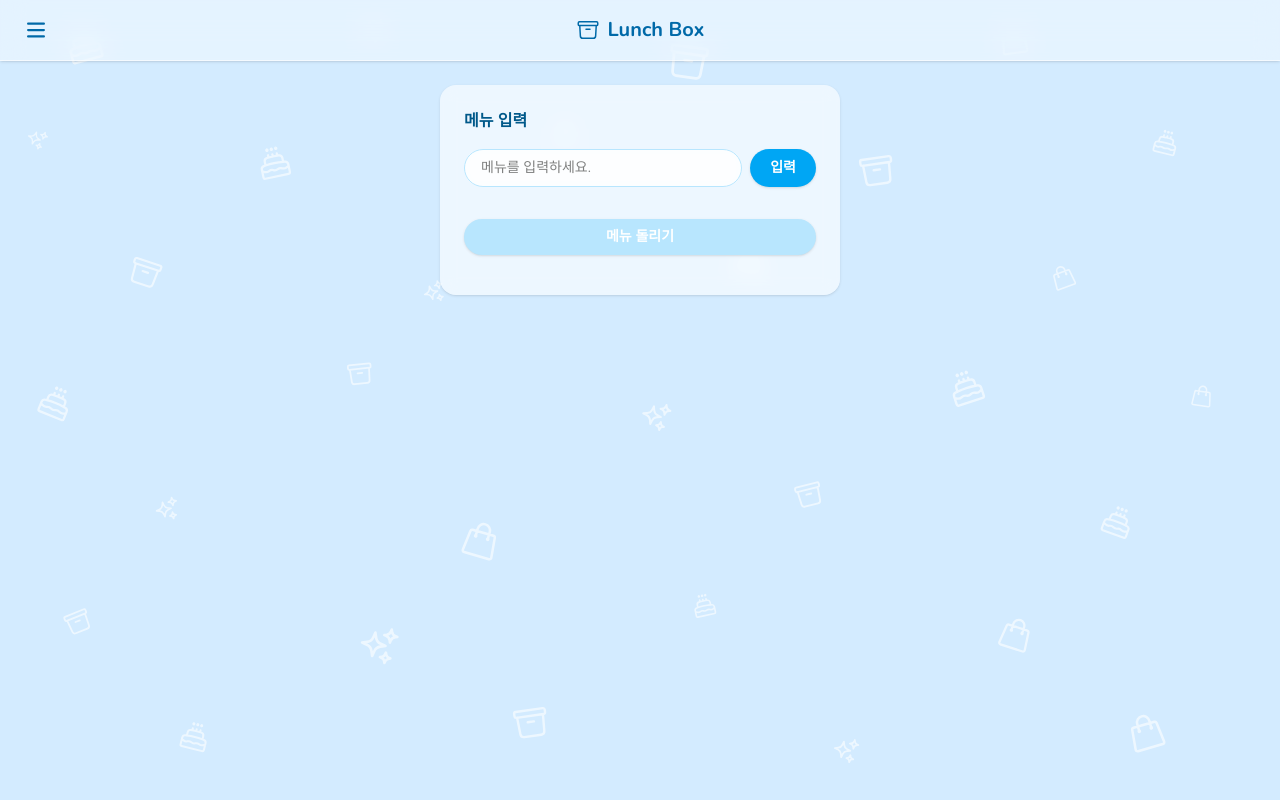
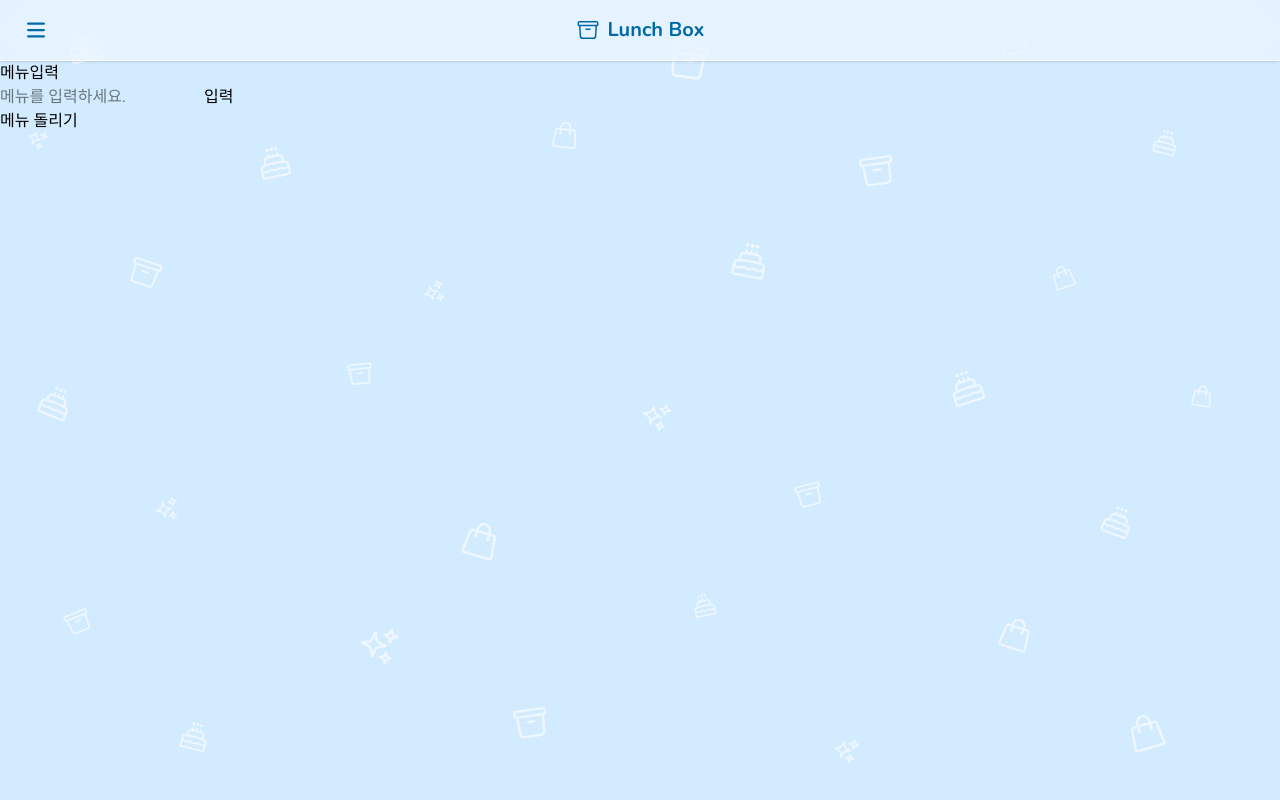
Before and after one commit to yshan8386/lunch-box, a React (Vite) app: page / in a window 1280 px wide. Built offline with nearby package versions, Linux system fonts and the light colour scheme.

Commit message:
코드 초기화

```diff
--- a/src/pages/Home.tsx
+++ b/src/pages/Home.tsx
@@ -17,19 +17,18 @@ function MenuForm({onAddMenu}: {onAddMenu: (menu:string) => void}){
   }
 
   return(
-    <form onSubmit={handleSubmit} className="flex gap-2 mb-4">
+    <>
+      <form onSubmit={handleSubmit}>
         <input
           type="text"
           value={menu}
           onChange={(e) => setMenu(e.target.value)}
-        ref={inputRef}
+          ref = {inputRef}
           placeholder='메뉴를 입력하세요.'
-        className="flex-1 px-4 py-2 rounded-full border border-sky-200 bg-white/70 backdrop-blur-sm text-sm outline-none focus:ring-2 focus:ring-sky-300 transition"
         />
-      <button className="px-5 py-2 bg-sky-500 text-white text-sm font-semibold rounded-full hover:bg-sky-600 transition-colors shadow-sm">
-        입력
-      </button>
+        <button>입력</button>
       </form>
+    </>
   )
 }
 
@@ -64,7 +63,7 @@ function Home(){
       const timer = setInterval(() => {
         const randomIndex = Math.floor(Math.random() * menuList.length);
         setRandomMenu(menuList[randomIndex]);
-      }, 100);//랜덤 돌아가는 속도
+      }, 200);//랜덤 돌아가는 속도
       return () => {
         clearInterval(timer);
       }
@@ -72,37 +71,24 @@ function Home(){
   }, [isRotating, menuList, 500]);
 
   return(
-    <div className="p-6 max-w-md mx-auto">
-      <div className="bg-white/60 backdrop-blur-sm rounded-2xl overflow-hidden shadow-sm p-6">
-        <h3 className="text-sky-800 font-semibold text-base mb-4">메뉴 입력</h3>
+    <>
+      <h3>메뉴입력</h3>
       <MenuForm onAddMenu={handleAddMenu}/>
-        <ul className="flex flex-col gap-2 mb-4">
-          {menuList.map((menu, index) => (
-            <li key={index} className="flex justify-between items-center px-4 py-2 bg-sky-50/60 border border-sky-100/60 rounded-xl text-sm">
+      <ul>
+        {menuList.map((menu, index) => {
+          return(
+            <li key={index}>
               {menu}
-              <button
-                onClick={() => handleDeleteMenu(index)}
-                className="text-sky-300 text-xs border border-sky-200 rounded-full px-3 py-1 hover:bg-sky-500 hover:text-white hover:border-sky-500 transition-colors"
-              >
-                삭제
-              </button>
+              <button onClick={() => handleDeleteMenu(index)}>삭제</button>
             </li>
-          ))}
+          )
+        })}
       </ul>
-        <button
-          onClick={handleRotate}
-          disabled={isRotating || menuList.length === 0}
-          className="w-full px-6 py-2 bg-sky-500 text-white text-sm font-semibold rounded-full hover:bg-sky-600 transition-colors shadow-sm disabled:bg-sky-200 disabled:cursor-not-allowed mb-4"
-        >
+      <button onClick={handleRotate} disabled={isRotating || menuList.length === 0}>
         메뉴 돌리기
       </button>
-        {randomMenu && (
-          <div className="text-center py-4 bg-sky-50/80 border border-dashed border-sky-300 rounded-2xl text-sky-700 text-xl font-bold">
-            {randomMenu}
-          </div>
-        )}
-      </div>
-    </div>
+      <p>{randomMenu}</p>
+    </>
   )
 }
 export default Home;
```
Lines whose indentation alone changed are shown as unchanged.
